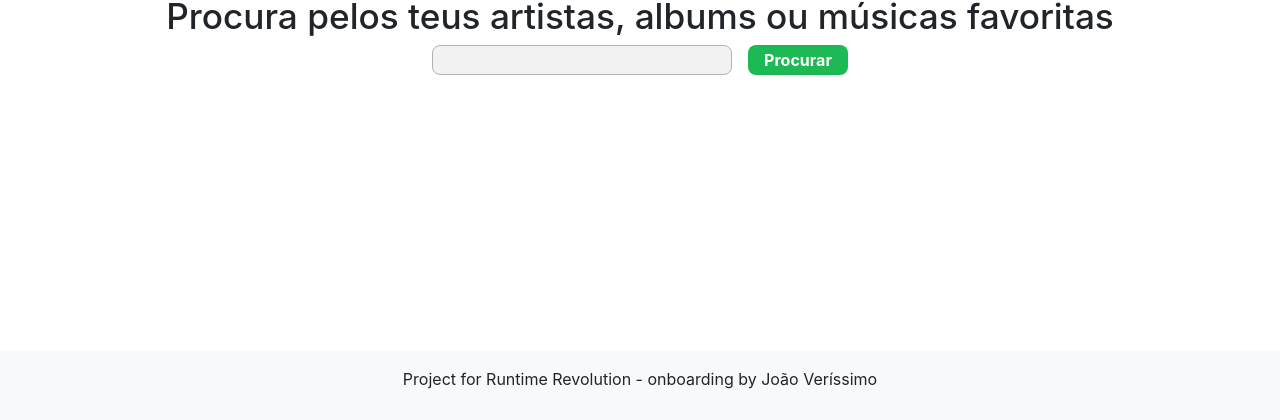
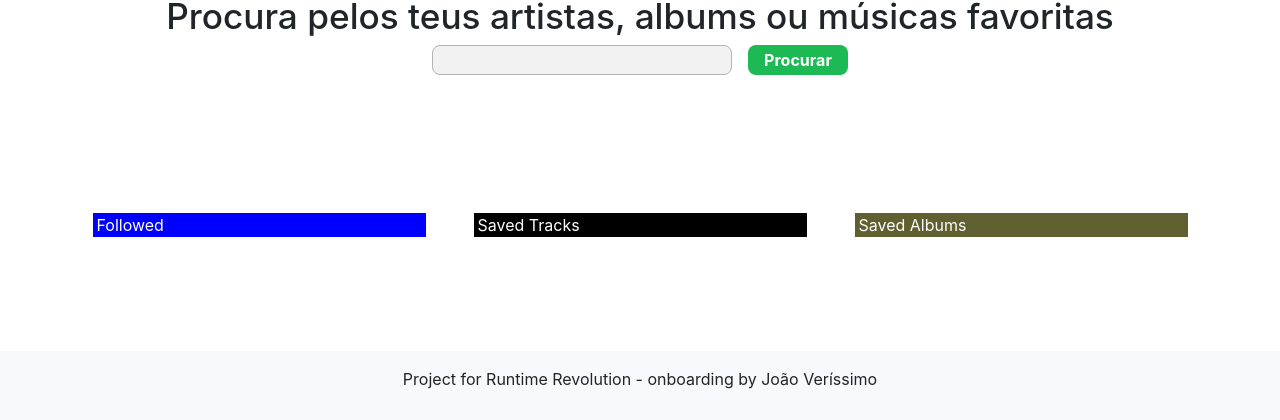
Before and after one commit to JoaoCVerissimo/R-Spotify, a React (Create React App) app: page /dashboard in a window 1280 px wide. Shown: the part 377-797 px from the top of the page. Built offline with nearby package versions, Linux system fonts and the light colour scheme; no server answers.

Commit message:
We can get data from searchbox now

```diff
--- a/src/App.js
+++ b/src/App.js
@@ -28,7 +28,7 @@ const App = () => {
     useEffect(() => {
       const token = localStorage.getItem('token');
       //console.log(window.localStorage)
-      if(token !== "undefined"){
+      if(token !== "undefined" && token){
         setIsAuth(true);
       }else{
         const urlParams = new URLSearchParams(location.search);
@@ -50,7 +50,7 @@ const App = () => {
       <div className="container flex-grow-1">
         <Switch>
           <Route path="/" exact><LoginPage onClick={handleLoginClick} isAuthenticated={isAuth}/></Route>
-          <Route path="/dashboard" component={Dashboard} />
+          <Route path="/dashboard" exact><Dashboard token={localStorage.getItem('token')} /></Route>
           <Route path="/albums" component={Album} />
           <Route path="/artists" component={Artist} />
           <Route path="/tracks" component={Track} />
--- /dev/null
+++ b/src/utils/spotifySearchCall.js
@@ -0,0 +1,21 @@
+export const spotifySearchCall = async (paramsArray, token) => {
+    try {
+        const url = new URL("https://api.spotify.com/v1/search")
+
+        for(const item of paramsArray){
+            const key = Object.keys(item);
+            url.searchParams.append(key, item[key]);
+        }
+
+        const getSearch = await fetch(url, {
+            method: "GET",
+            headers: {
+                Authorization: `Bearer ${token}`,
+            }
+        });
+
+        return await getSearch.json();
+    } catch (error) {
+        console.log(error);
+    }
+};
--- a/src/views/dashboard/dashboard.js
+++ b/src/views/dashboard/dashboard.js
@@ -1,11 +1,25 @@
-import React from 'react';
+import React, { useState } from 'react';
 import dashboardImage from "../../assets/home.jpeg";
+
+import { spotifySearchCall } from '../../utils/spotifySearchCall';
+
 import "./style.css";
 
-const Dashboard = () => {
+const Dashboard = ({token}) => {
+    const [searchText, setSearchText] = useState("");
 
-    const handleSearchClick = () => {
-
+    const handleSearchClick = async () => {
+        const paramsArray = [
+        {
+            q: searchText,
+        },{
+            type: "track,artist,album",
+        },{
+            limit: 5,
+        }
+        ];
+        const response = await spotifySearchCall(paramsArray, token);
+        console.log(response);
     }
 
     return (
@@ -13,8 +27,13 @@ const Dashboard = () => {
             <div style={{backgroundImage: `url(${dashboardImage})`}} className="image-cover-container"/>
             <h2 className="dashboard-title">Procura pelos teus artistas, albums ou músicas favoritas</h2>
             <div className="dashboard-searchbox">
-                <input type="text" className="dashboard-searchbox-input"/>
+                <input type="text" className="dashboard-searchbox-input" value={searchText} onChange={({target : {value}}) => setSearchText(value)}/>
                 <button onClick={handleSearchClick} className="dashboard-searchbox-button">Procurar</button>
+            </div>
+            <div className="my-top-five">
+                <div className="followed">Followed</div>
+                <div className="saved-tracks">Saved Tracks</div>
+                <div className="saved-albums">Saved Albums</div>
             </div>
         </div>
     );
--- a/src/views/dashboard/style.css
+++ b/src/views/dashboard/style.css
@@ -41,3 +41,35 @@
     font-weight: 700;
     cursor: pointer;
 }
+
+.my-top-five {
+    width: 100%;
+    height: 300px;
+    display: flex;
+    flex-direction: row;
+    justify-content: center;
+    align-items: center;
+}
+
+.followed {
+    width: 30%;
+    padding: 0px 4px;
+    margin-right: 3rem;
+    background-color: blue;
+    color:white;
+}
+
+.saved-tracks {
+    width: 30%;
+    padding: 0px 4px;
+    margin-right: 3rem;
+    background-color: black;
+    color:white;
+}
+
+.saved-albums {
+    width: 30%;
+    padding: 0px 4px;
+    background-color: rgb(95, 95, 48);
+    color:white;
+}
```
